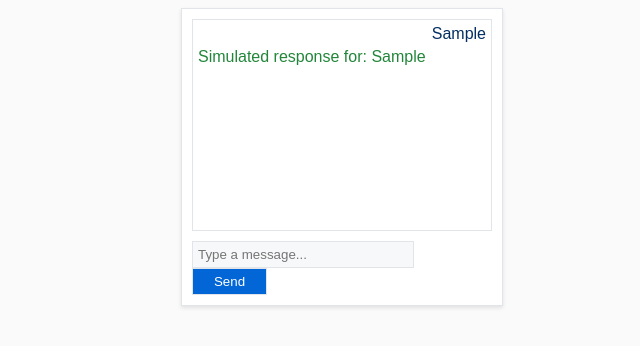
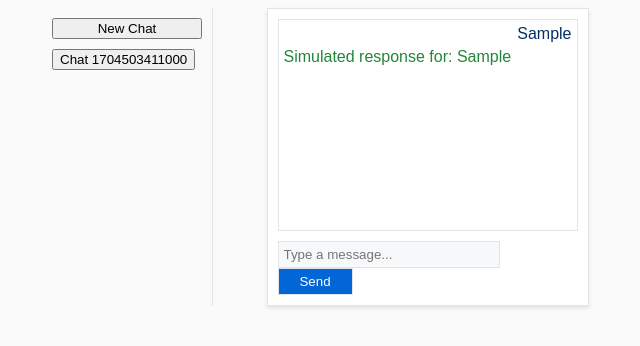
Before and after one commit to GKjohns/harper, a plain HTML site: page frontend/index.html in a window 1280 px wide. Both pictures are taken after typing "Sample" into the empty fields and a click on the button "Send". Shown: the whole page, without its empty margins (298-938 px from the left). Drawn offline with Linux system fonts and the light colour scheme.

Commit message:
add feature to have multiple chats

```diff
--- a/frontend/index.html
+++ b/frontend/index.html
@@ -7,12 +7,20 @@
     <link rel="stylesheet" href="style.css">
 </head>
 <body>
-    <div id="chat-container">
-        <div id="chat-box">
-            <!-- Messages will be displayed here -->
+    <div id="app-container">
+        <div id="sidebar">
+            <button id="new-chat-button">New Chat</button>
+            <div id="chat-list">
+                <!-- Chat sessions will be listed here -->
+            </div>
         </div>
-        <input type="text" id="user-input" placeholder="Type a message...">
-        <button id="send-button">Send</button>
+        <div id="chat-container">
+            <div id="chat-box">
+                <!-- Messages will be displayed here -->
+            </div>
+            <input type="text" id="user-input" placeholder="Type a message...">
+            <button id="send-button">Send</button>
+        </div>
     </div>
     <script src="script.js"></script>
 </body>
--- a/frontend/script.js
+++ b/frontend/script.js
@@ -1,26 +1,68 @@
-document.getElementById('send-button').addEventListener('click', function() {
+let currentChatId = 0;
+const chats = {};
+
+document.getElementById('send-button').addEventListener('click', sendMessage);
+document.getElementById('new-chat-button').addEventListener('click', createNewChat);
+
+function createNewChat() {
+    currentChatId = Date.now();
+    chats[currentChatId] = [];
+    updateChatList();
+    displayMessages();
+}
+
+function sendMessage() {
     const userInput = document.getElementById('user-input').value;
     if (userInput) {
-        displayMessage(userInput, 'user');
+        addMessageToChat(currentChatId, { sender: 'user', text: userInput });
         simulateApiResponse(userInput);
         document.getElementById('user-input').value = '';
     }
-});
+}
 
-function displayMessage(message, sender) {
+function addMessageToChat(chatId, message) {
+    if (!chats[chatId]) {
+        chats[chatId] = [];
+    }
+    chats[chatId].push(message);
+    if (chatId === currentChatId) {
+        displayMessages();
+    }
+}
+
+function displayMessages() {
     const chatBox = document.getElementById('chat-box');
-    const messageElement = document.createElement('div');
-    messageElement.textContent = message;
-    messageElement.className = sender === 'user' ? 'user-message' : 'bot-message';
-    chatBox.appendChild(messageElement);
+    chatBox.innerHTML = '';
+    (chats[currentChatId] || []).forEach(message => {
+        const messageElement = document.createElement('div');
+        messageElement.textContent = message.text;
+        messageElement.className = message.sender === 'user' ? 'user-message' : 'bot-message';
+        chatBox.appendChild(messageElement);
+    });
     chatBox.scrollTop = chatBox.scrollHeight;
 }
 
+function updateChatList() {
+    const chatList = document.getElementById('chat-list');
+    chatList.innerHTML = '';
+    Object.keys(chats).forEach(chatId => {
+        const chatItem = document.createElement('button');
+        chatItem.textContent = `Chat ${chatId}`;
+        chatItem.onclick = () => selectChat(chatId);
+        chatList.appendChild(chatItem);
+    });
+}
+
+function selectChat(chatId) {
+    currentChatId = chatId;
+    displayMessages();
+}
+
 function simulateApiResponse(userInput) {
-    // Simulate API call and response
     setTimeout(() => {
-        // This is where you would normally handle the actual API call
         const botResponse = 'Simulated response for: ' + userInput;
-        displayMessage(botResponse, 'bot');
+        addMessageToChat(currentChatId, { sender: 'bot', text: botResponse });
     }, 1000);
 }
+
+createNewChat(); // Initialize the first chat
--- a/frontend/style.css
+++ b/frontend/style.css
@@ -49,3 +49,24 @@ body {
     margin-bottom: 5px;
     color: #22863a; /* Greenish text for bot messages */
 }
+
+#app-container {
+    display: flex;
+    width: 600px;
+    margin: auto;
+}
+
+#sidebar {
+    width: 150px;
+    border-right: 1px solid #e1e4e8;
+    padding: 10px;
+}
+
+#new-chat-button {
+    width: 100%;
+    margin-bottom: 10px;
+}
+
+#chat-list {
+    overflow-y: auto;
+}
```
